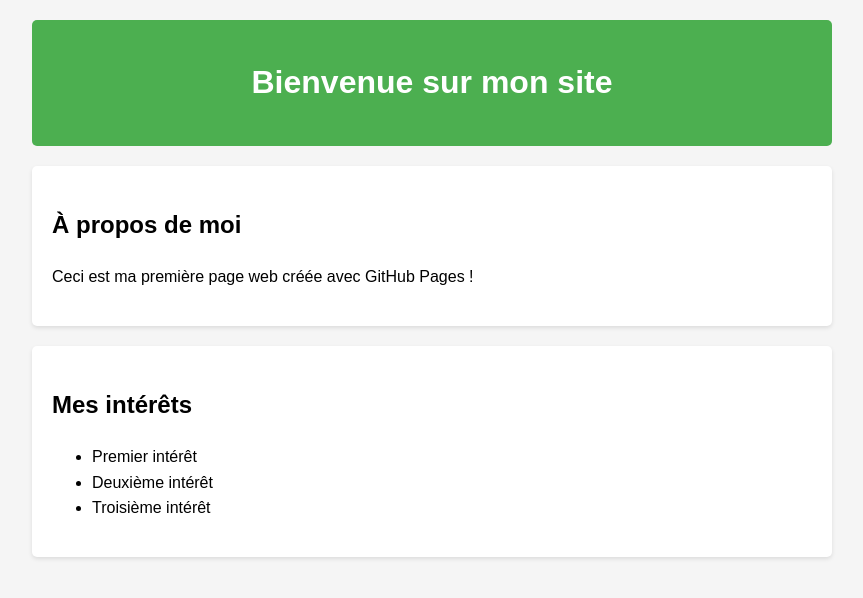
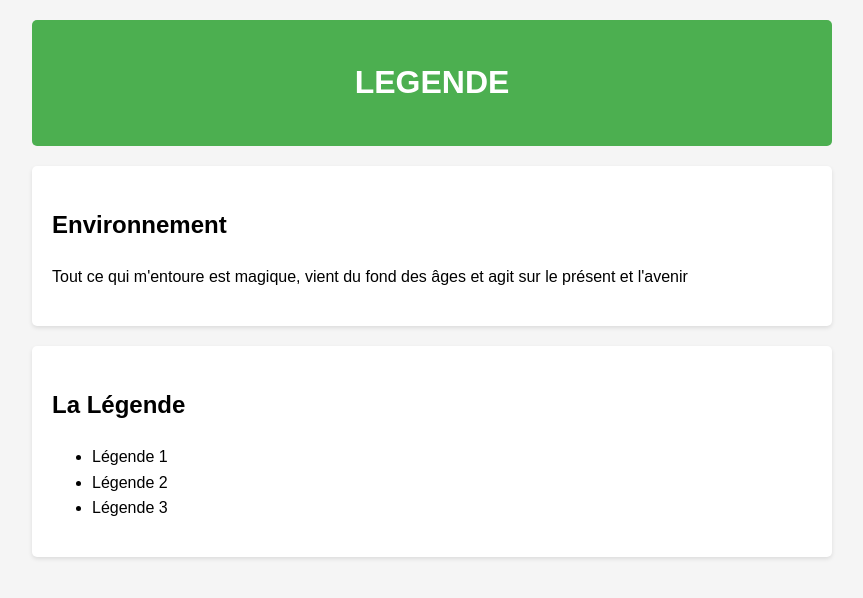
Before and after one commit to explorateur55/explorateur55.github.io, a plain HTML site: page index.html in a window 1280 px wide. Shown: the whole page, without its empty margins (208-1071 px from the left). Drawn offline with Linux system fonts and the light colour scheme.

Commit message:
Update index.html

```diff
--- a/index.html
+++ b/index.html
@@ -30,18 +30,18 @@
 </head>
 <body>
     <header>
-        <h1>Bienvenue sur mon site</h1>
+        <h1>LEGENDE</h1>
     </header>
     <section>
-        <h2>À propos de moi</h2>
-        <p>Ceci est ma première page web créée avec GitHub Pages !</p>
+        <h2>Environnement</h2>
+        <p>Tout ce qui m'entoure est magique, vient du fond des âges et agit sur le présent et l'avenir</p>
     </section>
     <section>
-        <h2>Mes intérêts</h2>
+        <h2>La Légende</h2>
         <ul>
-            <li>Premier intérêt</li>
-            <li>Deuxième intérêt</li>
-            <li>Troisième intérêt</li>
+            <li>Légende 1</li>
+            <li>Légende 2</li>
+            <li>Légende 3</li>
         </ul>
     </section>
 </body>
```
